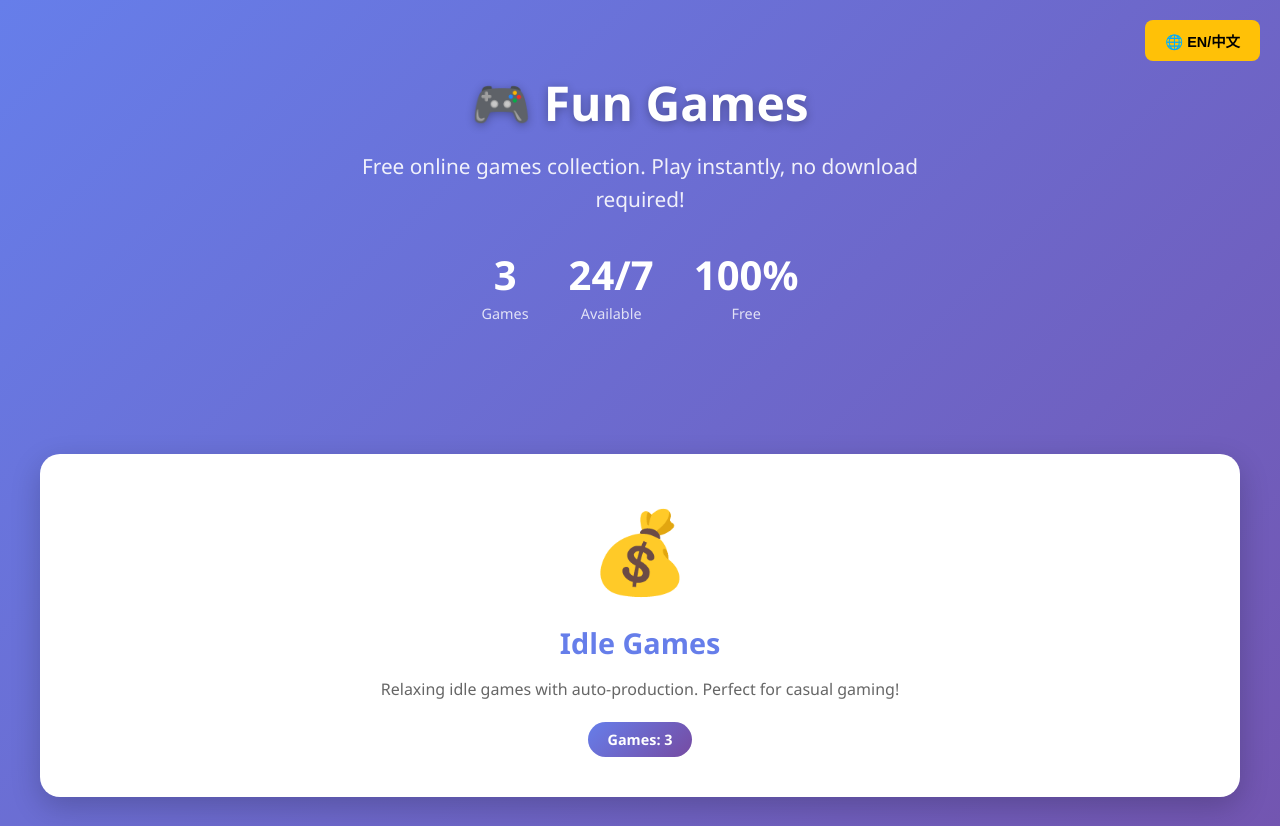
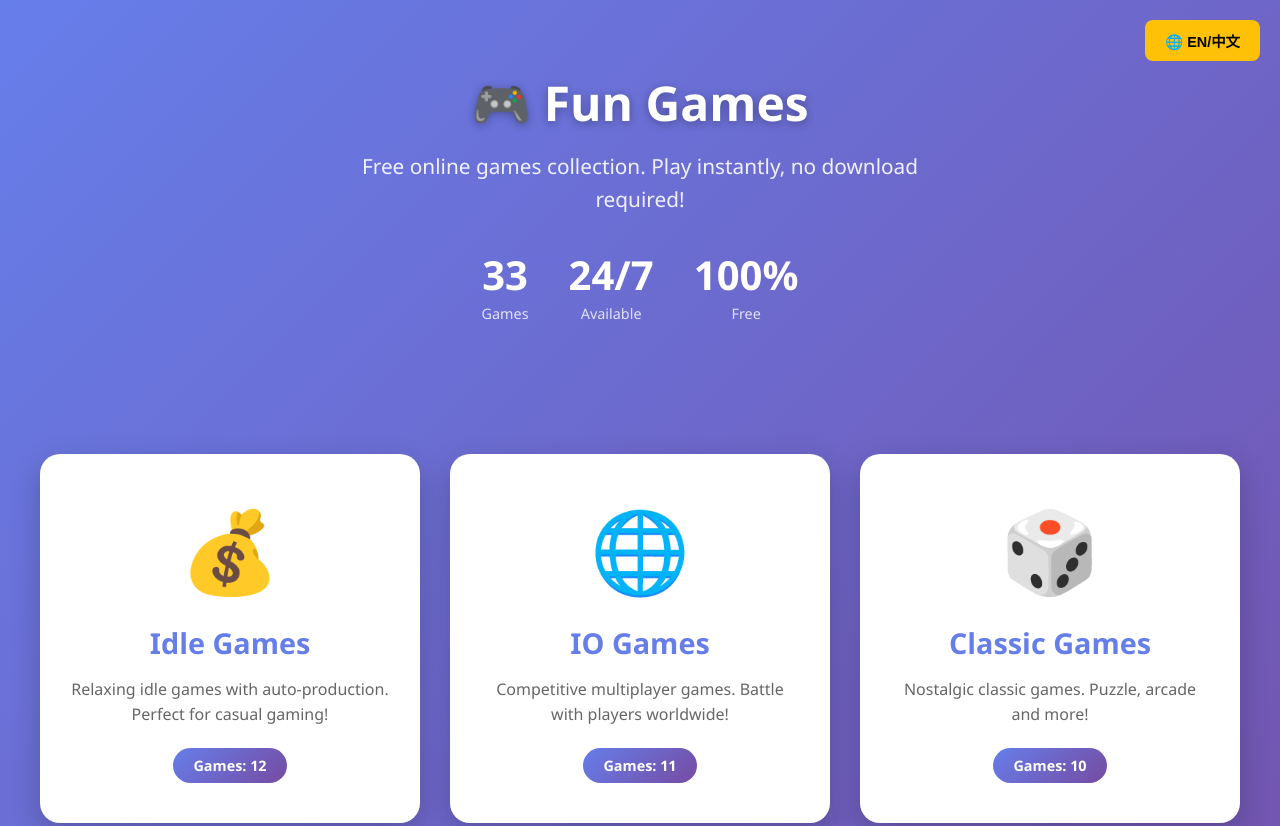
Before and after one commit to luckjackyer/game-website, a plain HTML site: page index.html in a window 1280 px wide. Shown: the top 826 px of the page. Drawn offline with Linux system fonts and the light colour scheme.

Commit message:
Deploy index.html

```diff
--- a/index.html
+++ b/index.html
@@ -4,7 +4,7 @@
     <meta charset="UTF-8">
     <meta name="viewport" content="width=device-width, initial-scale=1.0">
     <title>Fun Games - Free Online Games</title>
-    <meta name="description" content="Free online games collection - Idle games, IO games, and more. Play now for free!">
+    <meta name="description" content="Free online games collection - Idle games, IO games, Classic games and more. Play now for free!">
     <link rel="canonical" href="https://game-website.liuage20061111.workers.dev/">
     <style>
         * {
@@ -213,7 +213,7 @@
 
             <div class="stats-banner">
                 <div class="stat-item">
-                    <span class="number" id="totalGames">3</span>
+                    <span class="number" id="totalGames">33</span>
                     <span class="label" data-i18n="games">Games</span>
                 </div>
                 <div class="stat-item">
@@ -232,25 +232,22 @@
                 <div class="category-icon">💰</div>
                 <h2 data-i18n="idleTitle">Idle Games</h2>
                 <p data-i18n="idleDesc">Relaxing idle games with auto-production. Perfect for casual gaming!</p>
-                <span class="game-count"><span data-i18n="games">Games</span>: <span id="idleCount">3</span></span>
+                <span class="game-count"><span data-i18n="games">Games</span>: <span id="idleCount">12</span></span>
             </a>
 
-            <!-- 未来可以添加更多分类 -->
-            <!--
             <a href="io-games.html" class="category-card">
-                <div class="category-icon">🎯</div>
-                <h2>IO Games</h2>
-                <p> competitive multiplayer games. Battle with players worldwide!</p>
-                <span class="game-count">Games: 5</span>
+                <div class="category-icon">🌐</div>
+                <h2 data-i18n="ioTitle">IO Games</h2>
+                <p data-i18n="ioDesc">Competitive multiplayer games. Battle with players worldwide!</p>
+                <span class="game-count"><span data-i18n="games">Games</span>: <span id="ioCount">11</span></span>
             </a>
 
-            <a href="arcade-games.html" class="category-card">
-                <div class="category-icon">🕹️</div>
-                <h2>Arcade Games</h2>
-                <p>Classic arcade games. Nostalgia and fun!</p>
-                <span class="game-count">Games: 8</span>
+            <a href="classic-games.html" class="category-card">
+                <div class="category-icon">🎲</div>
+                <h2 data-i18n="classicTitle">Classic Games</h2>
+                <p data-i18n="classicDesc">Nostalgic classic games. Puzzle, arcade and more!</p>
+                <span class="game-count"><span data-i18n="games">Games</span>: <span id="classicCount">10</span></span>
             </a>
-            -->
         </section>
 
         <section class="features">
@@ -295,6 +292,10 @@
                 free: 'Free',
                 idleTitle: 'Idle Games',
                 idleDesc: 'Relaxing idle games with auto-production. Perfect for casual gaming!',
+                ioTitle: 'IO Games',
+                ioDesc: 'Competitive multiplayer games. Battle with players worldwide!',
+                classicTitle: 'Classic Games',
+                classicDesc: 'Nostalgic classic games. Puzzle, arcade and more!',
                 whyChoose: 'Why Choose Us?',
                 feature1Title: 'Instant Play',
                 feature1Desc: 'No download, no installation. Play directly in your browser!',
@@ -314,6 +315,10 @@
                 free: '免费',
                 idleTitle: '挂机游戏',
                 idleDesc: '轻松挂机游戏，自动产出，适合休闲娱乐！',
+                ioTitle: 'IO 游戏',
+                ioDesc: '竞技多人在线游戏。与全球玩家对战！',
+                classicTitle: '经典游戏',
+                classicDesc: '怀旧经典游戏。益智、街机等多种类型！',
                 whyChoose: '为什么选择我们？',
                 feature1Title: '即开即玩',
                 feature1Desc: '无需下载，无需安装。直接在浏览器中游玩！',
@@ -343,17 +348,8 @@
             });
         }
 
-        // 统计游戏数量
-        function countGames() {
-            // 这里可以动态统计，目前硬编码
-            const idleGames = 3;
-            document.getElementById('totalGames').textContent = idleGames;
-            document.getElementById('idleCount').textContent = idleGames;
-        }
-
-        // 初始化
+        // Initialize
         applyLanguage();
-        countGames();
     </script>
 </body>
 </html>
```
